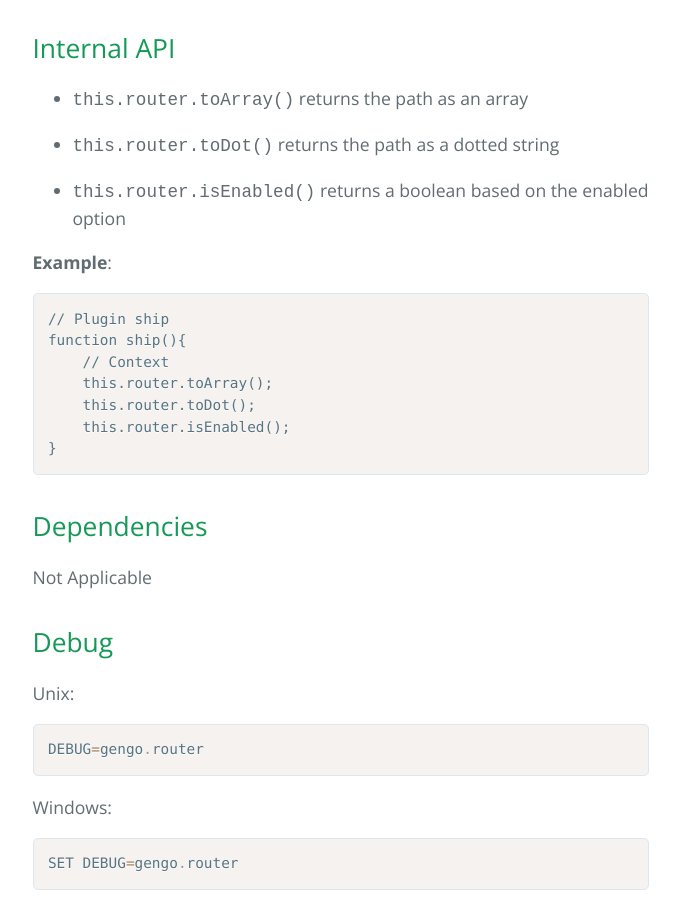
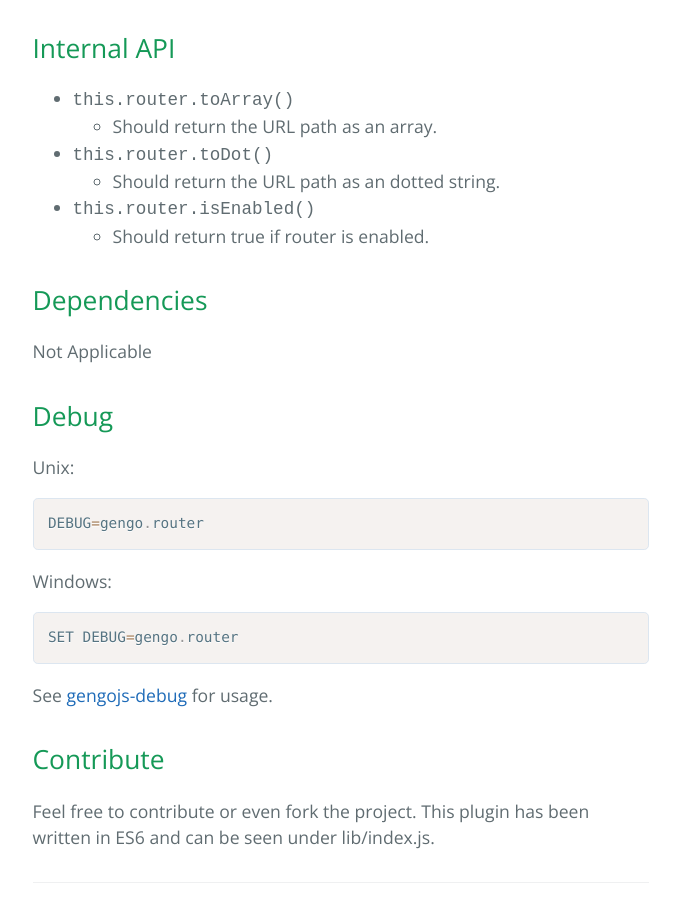
Before and after one commit to gengojs/gengojs-default-router, a plain HTML site: page index.html in a window 1280 px wide. Shown: the part 1481-2389 px from the top of the page, without its empty margins (407-1087 px from the left). Drawn offline with nearby package versions, Linux system fonts and the light colour scheme.

Commit message:
Update 2015-10-07T03:58:21.269Z

```diff
--- a/index.html
+++ b/index.html
@@ -56,25 +56,22 @@ app.use(gengo({
 </code></pre>
 <h2>Internal API</h2>
 <ul>
-<li>
-<p><code>this.router.toArray()</code> returns the path as an array</p>
+<li><code>this.router.toArray()</code>
+<ul>
+<li>Should return the URL path as an array.</li>
+</ul>
 </li>
-<li>
-<p><code>this.router.toDot()</code> returns the path as a dotted string</p>
+<li><code>this.router.toDot()</code>
+<ul>
+<li>Should return the URL path as an dotted string.</li>
+</ul>
 </li>
-<li>
-<p><code>this.router.isEnabled()</code> returns a boolean based on the enabled option</p>
+<li><code>this.router.isEnabled()</code>
+<ul>
+<li>Should return true if router is enabled.</li>
+</ul>
 </li>
 </ul>
-<p><strong>Example</strong>:</p>
-<pre><code class="language-js">// Plugin ship
-function ship(){
-    // Context
-    this.router.toArray();
-    this.router.toDot();
-    this.router.isEnabled();
-}
-</code></pre>
 <h2>Dependencies</h2>
 <p>Not Applicable</p>
 <h2>Debug</h2>
@@ -84,6 +81,7 @@ function ship(){
 <p>Windows:</p>
 <pre><code class="language-bash">SET DEBUG=gengo.router
 </code></pre>
+<p>See <a href="https://github.com/gengojs/gengojs-debug">gengojs-debug</a> for usage.</p>
 <h2>Contribute</h2>
 <p>Feel free to contribute or even fork the project.
 This plugin has been written in ES6 and can be seen under lib/index.js.</p>
```
